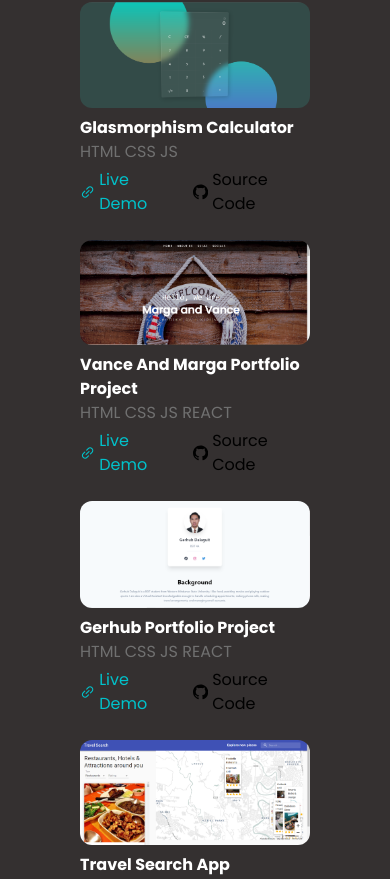
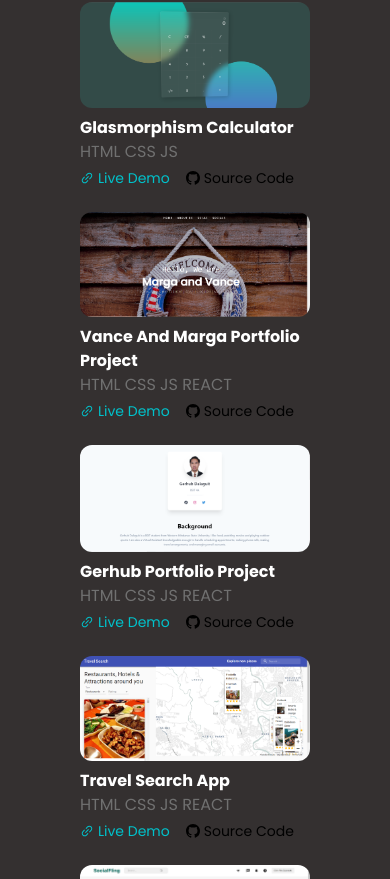
Before and after one commit to LvnReyS16/personal-portfolio, a React (Vite) app: page / in a window 390 px wide. Shown: the part 2126-3005 px from the top of the page. Built offline with nearby package versions, Linux system fonts and the light colour scheme.

Commit message:
fix text size

```diff
--- a/src/components/Experience.jsx
+++ b/src/components/Experience.jsx
@@ -35,7 +35,7 @@ const Experience = () => {
                 <p className="text-primary ">
                   <span>{item.languageUsed}</span>
                 </p>
-                <div className="flex gap-4 mt-1">
+                <div className="flex gap-4 mt-1 text-sm lg:text-base">
                   <a
                     href={item.demoLink}
                     target="_blank"
```
